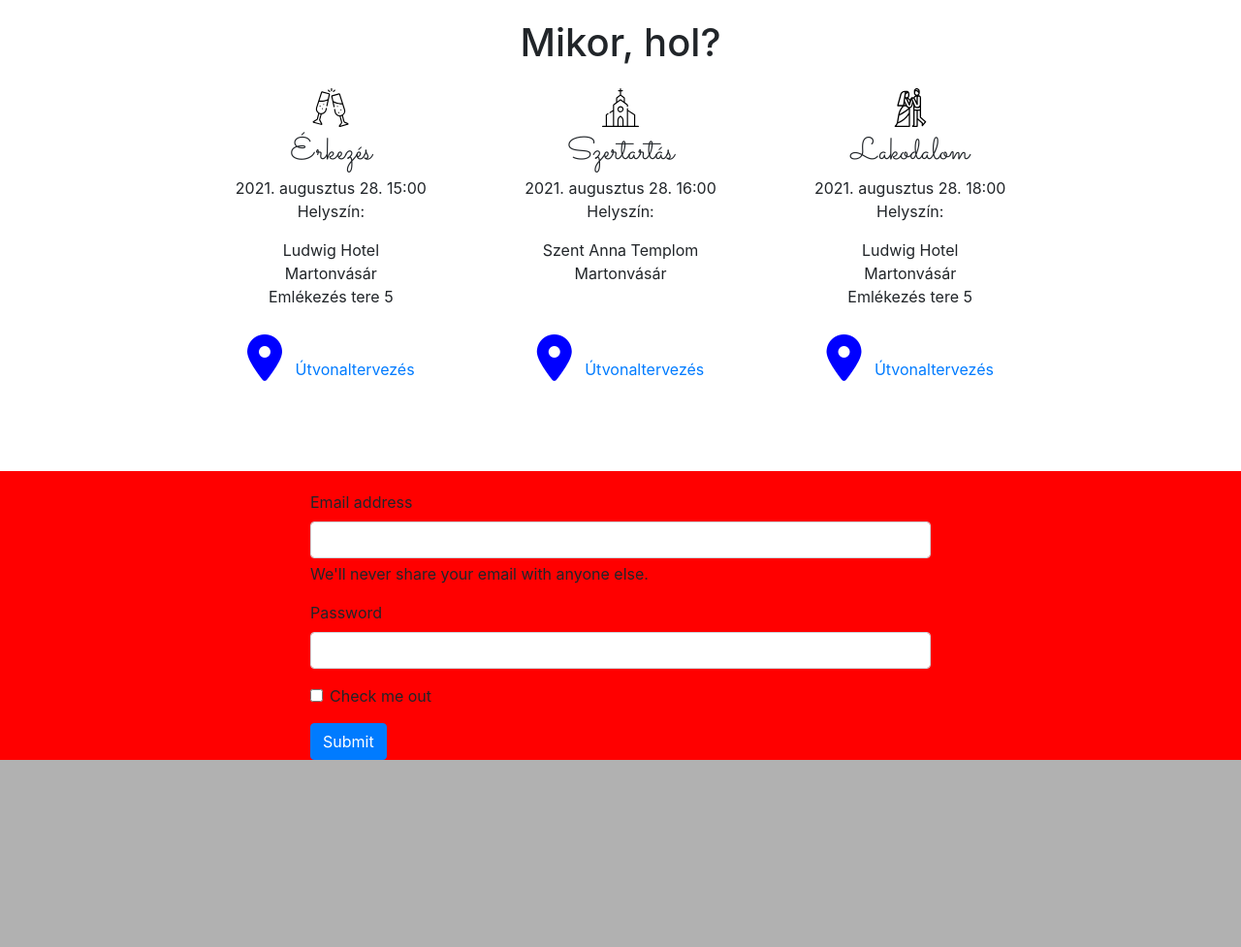
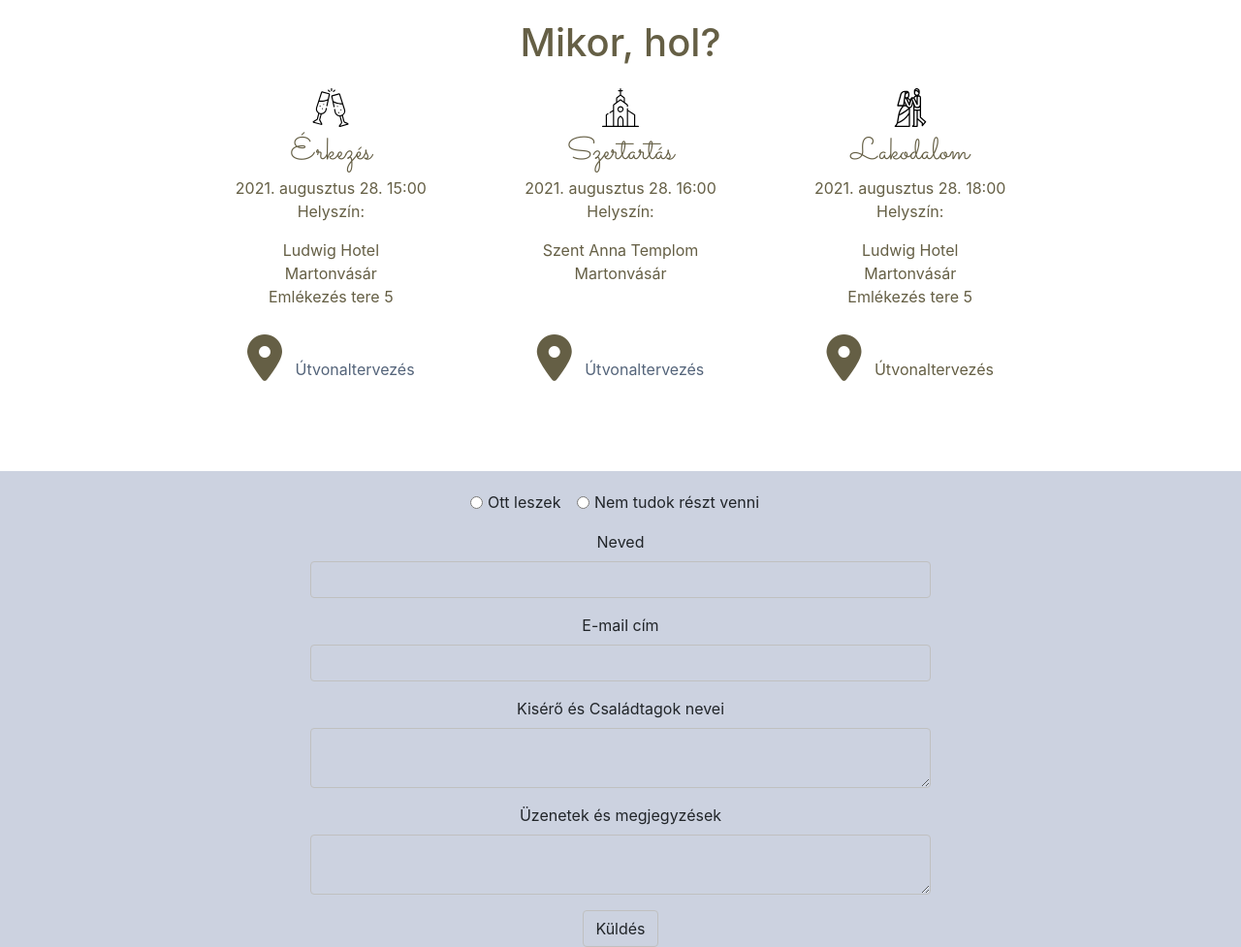
Before and after one commit to reczuprik/Eskuvo_Webpage, a PHP site: page / in a window 1280 px wide. Shown: the part 720-1697 px from the top of the page at 97% size. Before the commit the page ends 1504 px from the top, so only its background shows below. Run offline with PHP 8.4, Linux system fonts and the light colour scheme; some libraries are stand-ins or nearby versions.

Commit message:
submit form added with style

```diff
--- a/css/styles.css
+++ b/css/styles.css
@@ -27,13 +27,15 @@
   padding-left: 25%;
   padding-right: 25%;
   padding-top: 20px;
-  background-color: Red;
+  background-color: #CCD2E0;
+
 }
 
 .eventsSection{
   padding-left: 15%;
   padding-right: 15%;
   padding-top: 20px;
+  color:  #655F45;
 }
 .headingSection{
   height: 10vh;
@@ -64,6 +66,25 @@
 
 
 }
+.mapIcon{
+  font-size: 3em;
+}
 .helyszin{
   margin-bottom: 0;
 }
+
+.transparentInputBox{
+
+  background-color:transparent !important;
+  border: 0.5px solid #c0c0c0 ;
+
+
+}
+
+a:link,
+a:visited,
+a:hover,
+a:active {
+  color: #54647A;
+
+}
--- a/index.html
+++ b/index.html
@@ -78,11 +78,11 @@
               <p>
                 Ludwig Hotel<br> Martonvásár<br>Emlékezés tere 5
               </p>
-              <div>
-                <span style="font-size: 3em; color: Blue;">
+              <div class="utvonal">
+                <span class="mapIcon">
                   <i class="fas fa-map-marker-alt"></i>
                 </span>
-                <a href="https://goo.gl/maps/yso3JDPrKKML7Nxf6" target="_blank">Útvonaltervezés</a>
+                <a class="linktoMaps" href="https://goo.gl/maps/yso3JDPrKKML7Nxf6" target="_blank" class="utvonal">Útvonaltervezés</a>
               </div>
             </div>
 
@@ -107,10 +107,10 @@
                 Szent Anna Templom<br>Martonvásár<br><br>
               </p>
               <div class="utvonal">
-                <span style="font-size: 3em; color: Blue;">
+                <span class="mapIcon">
                   <i class="fas fa-map-marker-alt"></i>
                 </span>
-                <a href="https://goo.gl/maps/1jmvjHPYTxryrk9e9" target="_blank">Útvonaltervezés</a>
+                <a href="https://goo.gl/maps/1jmvjHPYTxryrk9e9" target="_blank" class="utvonal">Útvonaltervezés</a>
               </div>
 
             </div>
@@ -135,10 +135,9 @@
               </p>
               <span class="align-text-bottom">
                 <div class="utvonal">
-                  <span style="font-size: 3em; color: Blue;">
+                  <span class="mapIcon">
                     <i class="fas fa-map-marker-alt"></i>
-                  </span>
-                  <a href="https://goo.gl/maps/yso3JDPrKKML7Nxf6" target="_blank">Útvonaltervezés</a>
+                  </span <a href="https://goo.gl/maps/yso3JDPrKKML7Nxf6" target="_blank" class="utvonal">Útvonaltervezés</a>
                 </div>
               </span>
             </div>
@@ -152,22 +151,40 @@
 
 
   <section class="rsvpSection">
-    <div class="colored">
+    <div class="colored text-center">
       <form>
-        <div class="mb-3">
-          <label for="exampleInputEmail1" class="form-label">Email address</label>
-          <input type="email" class="form-control" id="exampleInputEmail1" aria-describedby="emailHelp">
-          <div id="emailHelp" class="form-text">We'll never share your email with anyone else.</div>
+        <div class="form-group ">
+          <div class="form-check form-check-inline">
+            <input class="form-check-input " type="radio" name="inlineRadioOptions" id="inlineRadio1" value="option1">
+            <label class="form-check-label" for="inlineRadio1">Ott leszek</label>
+          </div>
+          <div class="form-check form-check-inline">
+            <input class="form-check-input" type="radio" name="inlineRadioOptions" id="inlineRadio2" value="option2">
+            <label class="form-check-label" for="inlineRadio2">Nem tudok részt venni</label>
+          </div>
         </div>
-        <div class="mb-3">
-          <label for="exampleInputPassword1" class="form-label">Password</label>
-          <input type="password" class="form-control" id="exampleInputPassword1">
+
+        <div class="form-group">
+          <label for="formGroupExampleInput">Neved</label>
+          <input type="text" class="form-control transparentInputBox" id="formGroupExampleInput" placeholder="">
         </div>
-        <div class="mb-3 form-check">
-          <input type="checkbox" class="form-check-input" id="exampleCheck1">
-          <label class="form-check-label" for="exampleCheck1">Check me out</label>
+        <div class="form-group">
+          <label for="exampleInputEmail1" class="form-label">E-mail cím</label>
+          <input type="email" class="form-control transparentInputBox" id="exampleInputEmail1" aria-describedby="emailHelp">
         </div>
-        <button type="submit" class="btn btn-primary">Submit</button>
+
+        <div class="form-group">
+          <label for="formGroupExampleInput2">Kisérő és Családtagok nevei</label>
+          <textarea class="form-control transparentInputBox" aria-label="With textarea"></textarea>
+        </div>
+
+        <div class="form-group">
+          <div class="mb-3">
+            <label for="formGroupExampleInput2">Üzenetek és megjegyzések</label>
+            <textarea class="form-control transparentInputBox" aria-label="With textarea"></textarea>
+          </div>
+        </div>
+        <button type="submit" class="btn btn-light transparentInputBox">Küldés</button>
       </form>
 
 
```
